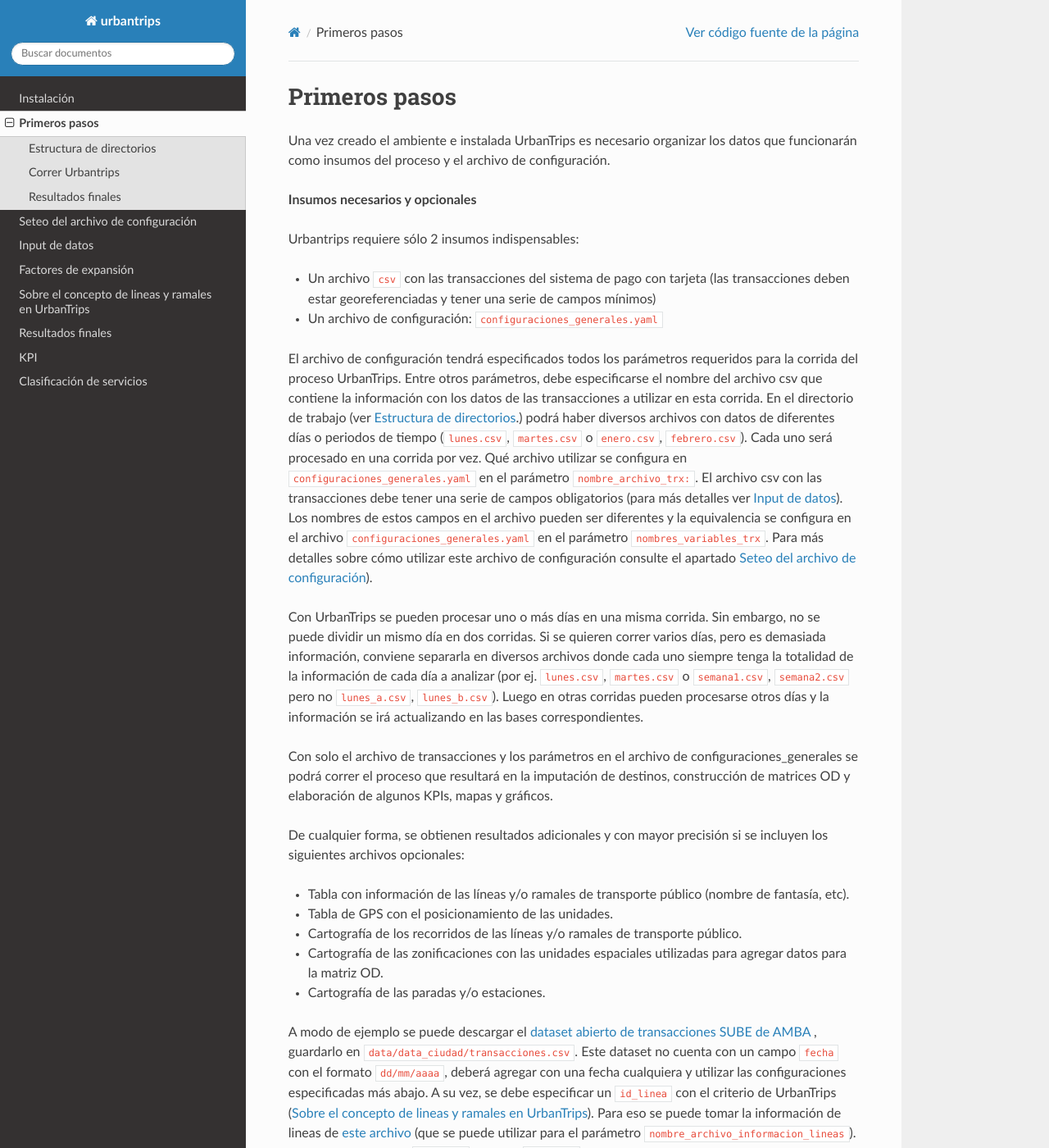
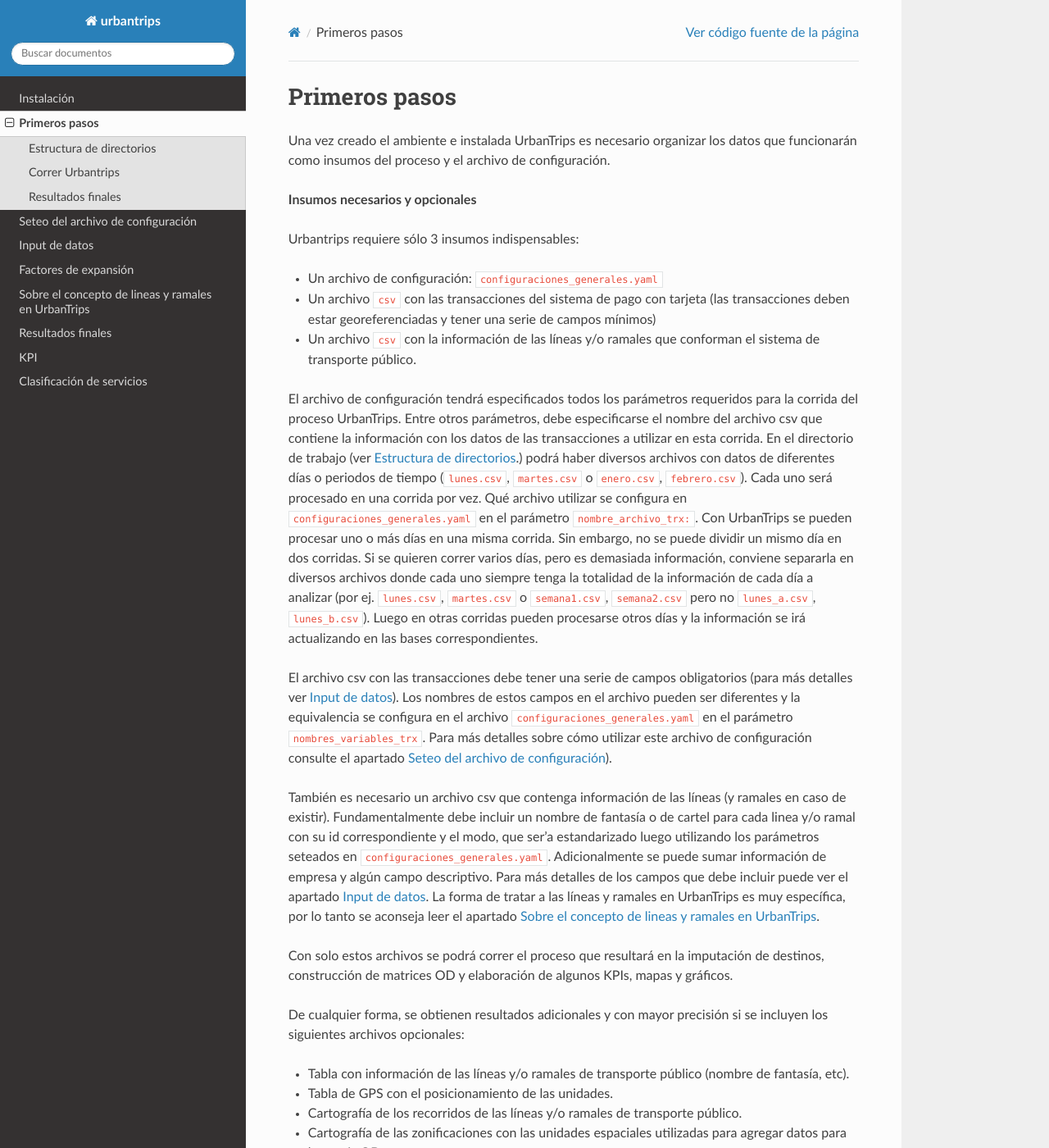
Before and after one commit to EL-BID/UrbanTrips, a Sphinx documentation site: the page built from docs/source/primeros_pasos.rst, in a window 1280 px wide and 1400 px high. Shown: the whole window at 82% size. Built offline with Sphinx 7.4.7 and the Read the Docs theme 2.0.0, drawn with Linux system fonts in a browser that asks for light colours.

Commit message:
Update documentation

```diff
--- a/docs/source/primeros_pasos.rst
+++ b/docs/source/primeros_pasos.rst
@@ -5,16 +5,19 @@
 
 **Insumos necesarios y opcionales**
 
-Urbantrips requiere sólo 2 insumos indispensables:
+Urbantrips requiere sólo 3 insumos indispensables:
 
+* Un archivo de configuración: ``configuraciones_generales.yaml``
 * Un archivo ``csv`` con las transacciones del sistema de pago con tarjeta (las transacciones deben estar georeferenciadas y tener una serie de campos mínimos)
-* Un archivo de configuración: ``configuraciones_generales.yaml``
+* Un archivo ``csv`` con la información de las líneas y/o ramales que conforman el sistema de transporte público.
 
-El archivo de configuración tendrá especificados todos los parámetros requeridos para la corrida del proceso UrbanTrips. Entre otros parámetros, debe especificarse el nombre del archivo csv que contiene la información con los datos de las transacciones a utilizar en esta corrida. En el directorio de trabajo (ver `Estructura de directorios`_.) podrá haber diversos archivos con datos de diferentes días o periodos de tiempo (``lunes.csv``, ``martes.csv`` o ``enero.csv``, ``febrero.csv``). Cada uno será procesado en una corrida por vez. Qué archivo utilizar se configura en ``configuraciones_generales.yaml`` en el parámetro ``nombre_archivo_trx:``. El archivo csv con las transacciones debe tener una serie de campos obligatorios (para más detalles ver :doc:`inputs`). Los nombres de estos campos en el archivo pueden ser diferentes y la equivalencia se configura en el archivo ``configuraciones_generales.yaml`` en el parámetro ``nombres_variables_trx``. Para más detalles sobre cómo utilizar este archivo de configuración consulte el apartado :doc:`configuracion`).
+El archivo de configuración tendrá especificados todos los parámetros requeridos para la corrida del proceso UrbanTrips. Entre otros parámetros, debe especificarse el nombre del archivo csv que contiene la información con los datos de las transacciones a utilizar en esta corrida. En el directorio de trabajo (ver `Estructura de directorios`_.) podrá haber diversos archivos con datos de diferentes días o periodos de tiempo (``lunes.csv``, ``martes.csv`` o ``enero.csv``, ``febrero.csv``). Cada uno será procesado en una corrida por vez. Qué archivo utilizar se configura en ``configuraciones_generales.yaml`` en el parámetro ``nombre_archivo_trx:``. Con UrbanTrips se pueden procesar uno o más días en una misma corrida. Sin embargo, no se puede dividir un mismo día en dos corridas. Si se quieren correr varios días, pero es demasiada información, conviene separarla en diversos archivos donde cada uno siempre tenga la totalidad de la información de cada día a analizar (por ej. ``lunes.csv``, ``martes.csv`` o ``semana1.csv``, ``semana2.csv`` pero no ``lunes_a.csv``, ``lunes_b.csv``). Luego en otras corridas pueden procesarse otros días y la información se irá actualizando en las bases correspondientes.
 
-Con UrbanTrips se pueden procesar uno o más días en una misma corrida. Sin embargo, no se puede dividir un mismo día en dos corridas. Si se quieren correr varios días, pero es demasiada información, conviene separarla en diversos archivos donde cada uno siempre tenga la totalidad de la información de cada día a analizar (por ej. ``lunes.csv``, ``martes.csv`` o ``semana1.csv``, ``semana2.csv`` pero no ``lunes_a.csv``, ``lunes_b.csv``). Luego en otras corridas pueden procesarse otros días y la información se irá actualizando en las bases correspondientes.
+El archivo csv con las transacciones debe tener una serie de campos obligatorios (para más detalles ver :doc:`inputs`). Los nombres de estos campos en el archivo pueden ser diferentes y la equivalencia se configura en el archivo ``configuraciones_generales.yaml`` en el parámetro ``nombres_variables_trx``. Para más detalles sobre cómo utilizar este archivo de configuración consulte el apartado :doc:`configuracion`).
 
-Con solo el archivo de transacciones y los parámetros en el archivo de configuraciones_generales se podrá correr el proceso que resultará en la imputación de destinos, construcción de matrices OD y elaboración de algunos KPIs, mapas y gráficos.
+También es necesario un archivo csv que contenga información de las líneas (y ramales en caso de existir). Fundamentalmente debe incluir un nombre de fantasía o de cartel para cada linea y/o ramal con su id correspondiente y el modo, que ser'a estandarizado luego utilizando los parámetros seteados en ``configuraciones_generales.yaml``. Adicionalmente se puede sumar información de empresa y algún campo descriptivo. Para más detalles de los campos que debe incluir puede ver el apartado :doc:`inputs`. La forma de tratar a las líneas y ramales en UrbanTrips es muy específica, por lo tanto se aconseja leer el apartado  :doc:`lineas_ramales`.
+
+Con solo estos archivos se podrá correr el proceso que resultará en la imputación de destinos, construcción de matrices OD y elaboración de algunos KPIs, mapas y gráficos.
 
 De cualquier forma, se obtienen resultados adicionales y con mayor precisión si se incluyen los siguientes archivos opcionales:
 
```
Also changed, not shown: docs/source/inputs.rst (+9 -1 lines), docs/source/lineas_ramales.rst (+4 -6 lines).
